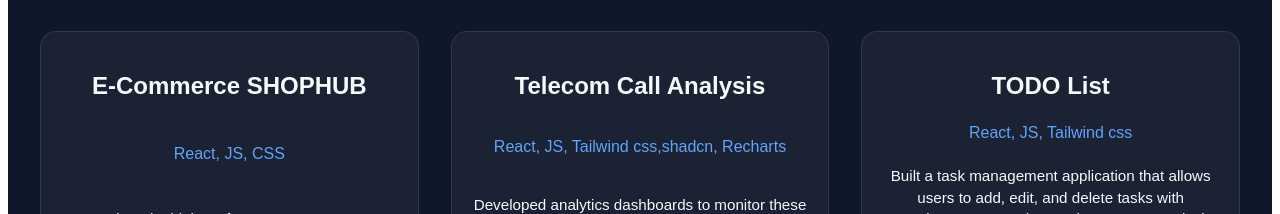
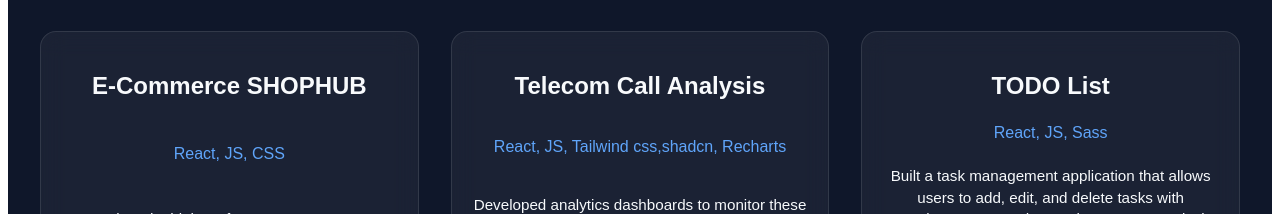
Before and after one commit to preethikasuburamani/Portfolio, a React (Vite) app: page / in a window 1280 px wide. Shown: the part 3131-3345 px from the top of the page. Built offline with nearby package versions, Linux system fonts and the light colour scheme.

Commit message:
Merged remote changes

```diff
--- a/src/Components/Projects.jsx
+++ b/src/Components/Projects.jsx
@@ -40,7 +40,7 @@ function Projects() {
 
         <div>
           <h2>TODO List</h2>
-          <p>React, JS, Tailwind css</p>
+          <p>React, JS, Sass</p>
           <p>Built a task management application that allows users to add, edit, and delete tasks with persistent state updates.
             Showcases practical skills in DOM manipulation, event handling, and clean UI design using HTML, CSS, and JavaScript
           </p>
```
